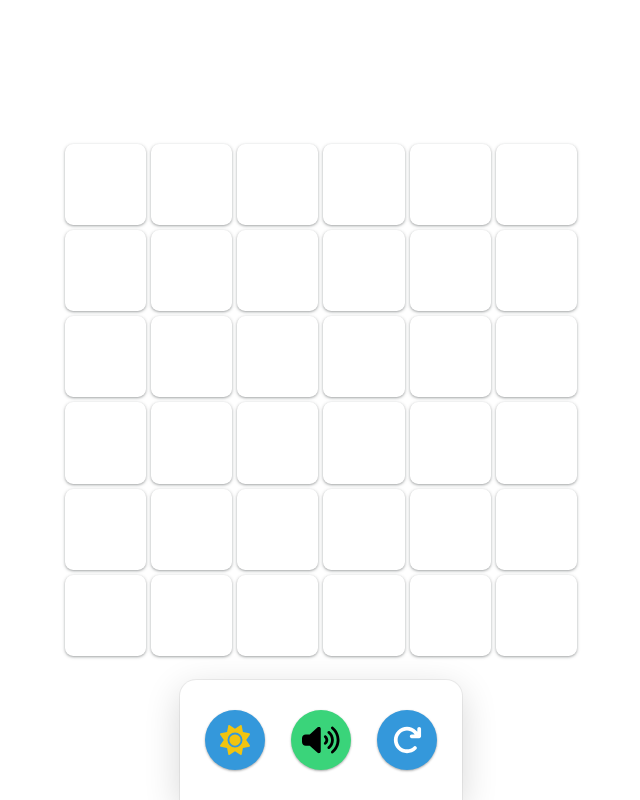
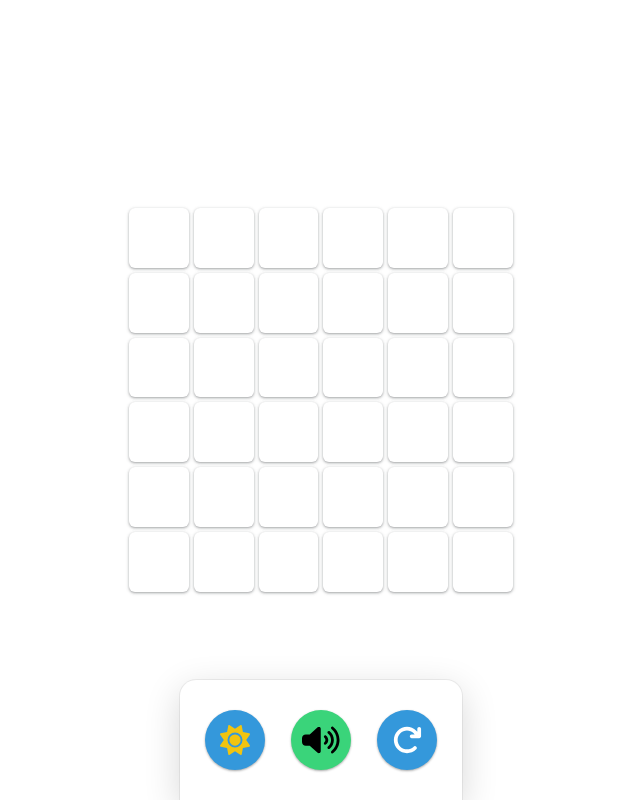
Before and after one commit to MR-REX/pairs-vue, a Vue app: page / in a window 1280 px wide. Shown: the whole page, without its empty margins (319-959 px from the left). Built offline with nearby package versions, Linux system fonts and the light colour scheme.

Commit message:
Size adaptation

```diff
--- a/src/components/Field.vue
+++ b/src/components/Field.vue
@@ -100,8 +100,8 @@
 <style>
     .field {
         display: grid;
-        width: 512px;
-        height: 512px;
+        width: max(27vw, 48vh);
+        height: max(27vw, 48vh);
         grid-template-columns: 1fr 1fr 1fr 1fr 1fr;
         gap: 5px 5px;
     }
```
